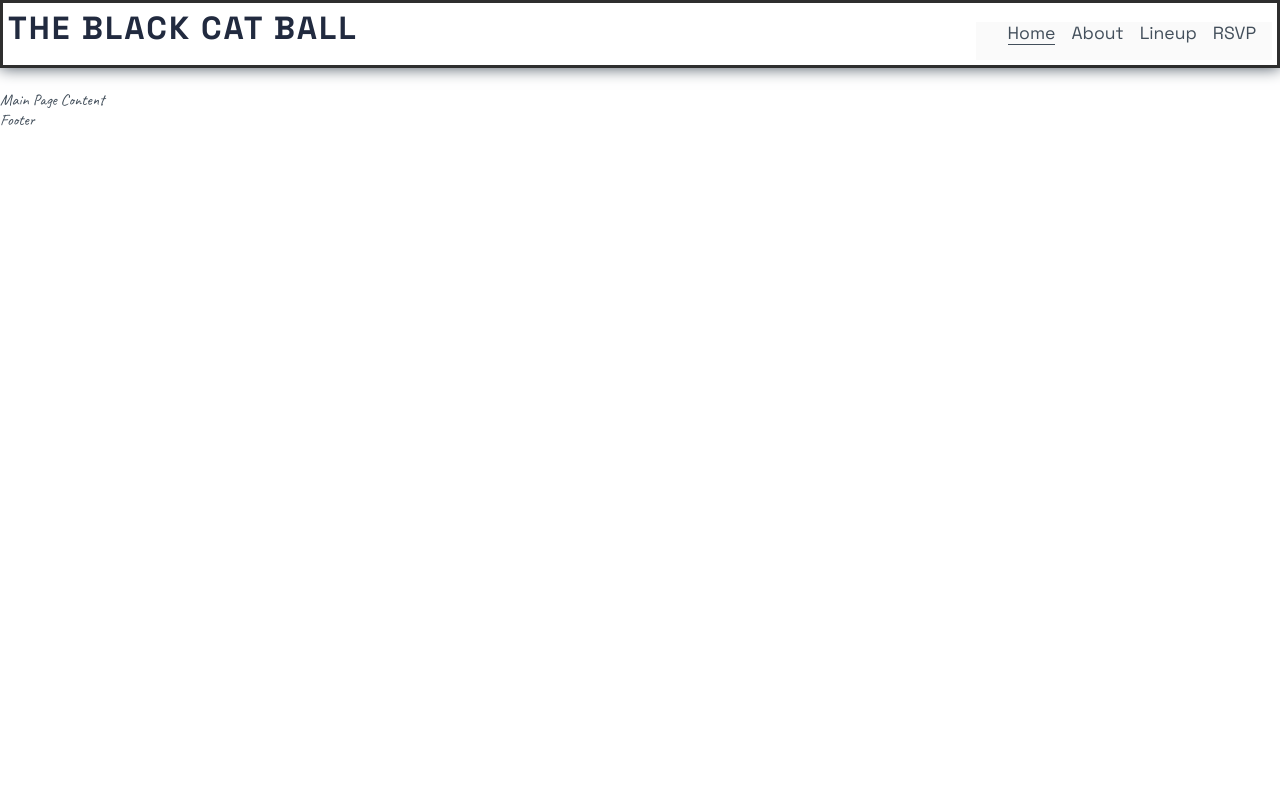
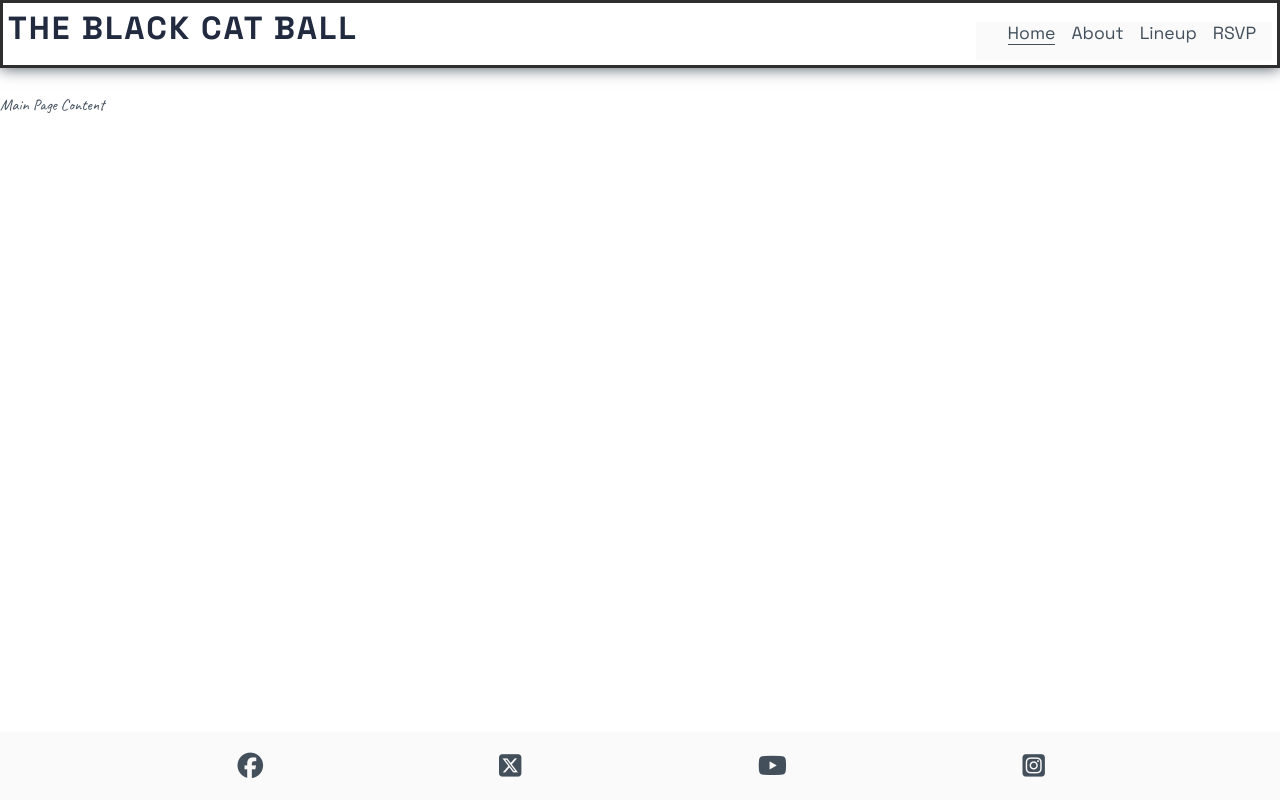
Before and after one commit to ShradhaSK/project1-the-black-cat-ball, a plain HTML site: page index.html in a window 1280 px wide. Drawn offline with Linux system fonts and the light colour scheme.

Commit message:
Added social media icons to footer and styled them

```diff
--- a/assets/css/style.css
+++ b/assets/css/style.css
@@ -99,10 +99,31 @@ nav {
 
 /* Main Content */
 main {
-    margin-top: 90px;
+    margin-top: 95px;
+    /* Make main element take up any surplus space to push the footer down */
+    flex: 1 0 auto;
+    /* margin-left: 2px;
+    margin-right: 2px; */
 }
 
 /* Footer */
+footer {
+    background-color: #fafafa;
+}
+
+#social-media {
+    text-align: center;
+    padding: 20px 0;
+    display: flex;
+    justify-content: space-evenly;
+    list-style-type: none;
+}
+
+#social-media i {
+    font-size: 160%;
+    padding: 5%;
+    color: #434F5B;
+}
 
 /* Media Query: Overriding styles for tablets and larger (768px and up) */
 @media screen and (min-width: 768px) {
--- a/index.html
+++ b/index.html
@@ -20,7 +20,7 @@
             <h1>The Black cat Ball</h1>
         </a>
         <input type="checkbox" name="nav-toggle" id="nav-toggle">
-        <label for="nav-toggle" class="nav-toggle-label">X</label>
+        <label for="nav-toggle" class="nav-toggle-label"><i class="fa-solid fa-bars"></i></label>
         <nav id="topnav">
         <ul id="nav-menu">
           <li><a href="#" class="current">Home</a></li>
@@ -31,6 +31,23 @@
         </nav>
     </header>
     <main>Main Page Content</main>
-    <footer>Footer</footer>
+    <footer>
+        <ul id="social-media">
+            <li>
+                <a href="https://facebook.com/" target="_blank" rel="noopener" aria-label="Visit us on Facebook page (opens in a new tab)"><i class="fa-brands fa-facebook"></i></a>
+            </li>
+            <li>
+                <a href="https://twitter.com/" target="_blank" rel="noopener" aria-label="Visit us on Twitter (now X) (opens in a new tab)"><i class="fa-brands fa-square-x-twitter"></i></a>
+            </li>
+            <li>
+                <a href="https://youtube.com/" target="_blank" rel="noopener" aria-label="Visit our YouTube channel (opens in a new tab)"><i class="fa-brands fa-youtube"></i></a>
+            </li>
+            <li>
+                <a href="https://instagram.com/" target="_blank" rel="noopener" aria-label="Visit us on Instagram (opens in a new tab)"><i class="fa-brands fa-square-instagram"></i></a>
+            </li>
+        </ul>
+    </footer>
+     <!-- Font Awesome kit -->
+     <script src="https://kit.fontawesome.com/c64fd77393.js" crossorigin="anonymous"></script>
 </body>
 </html>
```
